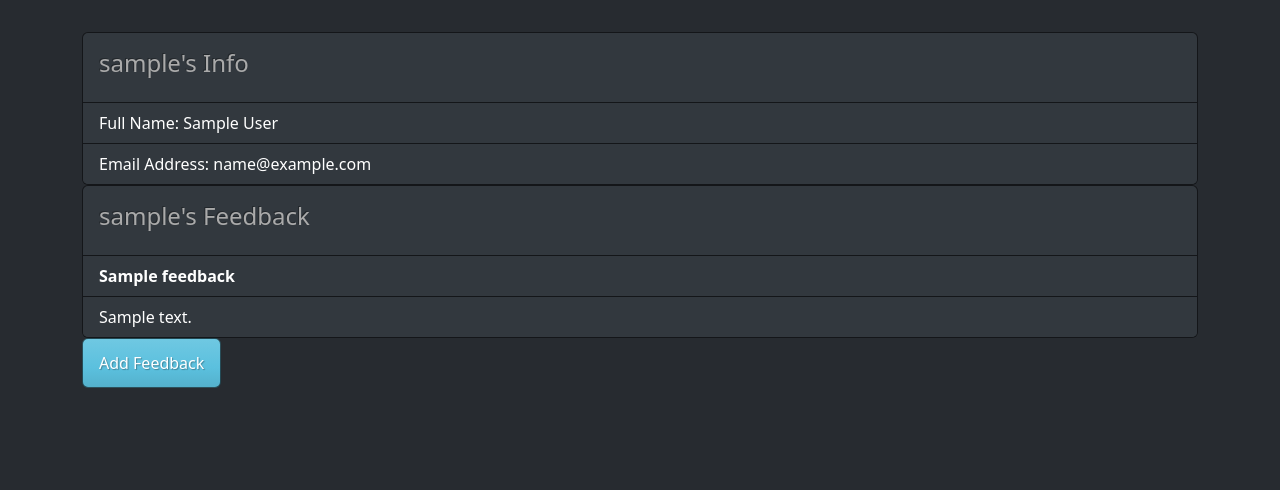
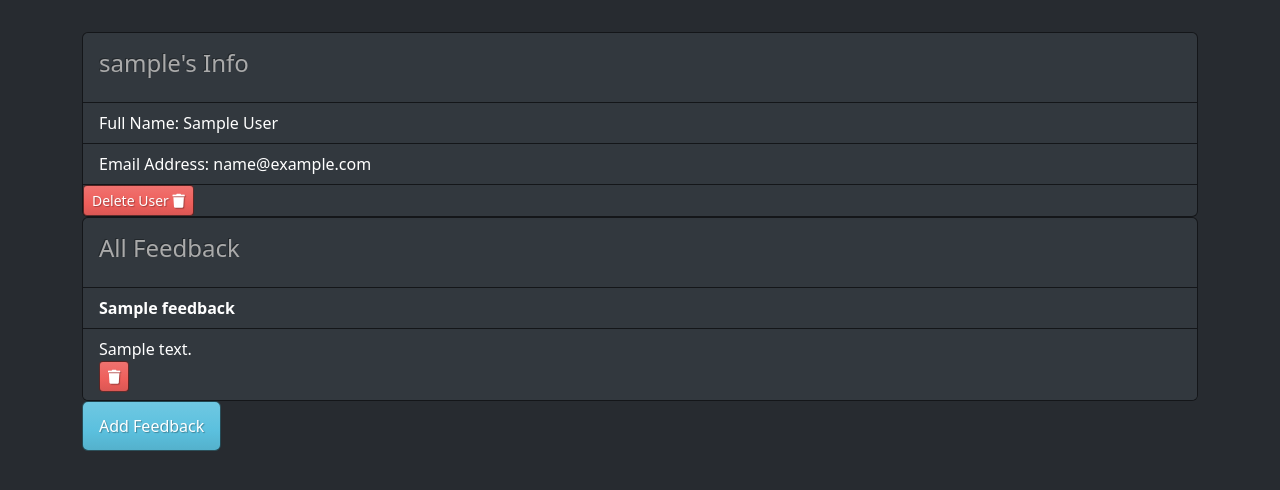
Before and after one commit to Beebops/Flask-Feedback-Exercise, a Flask app: a page that uses templates/base.html in a window 1280 px wide. Shown: the part 58-548 px from the top of the page. Run offline with Flask 3, Linux system fonts and the light colour scheme; the visitor is signed in with stand-in values (Sample User, id 1); tables that the repository leaves empty hold one stand-in row (values such as "Sample post"); some libraries are stand-ins or nearby versions.

Commit message:
added routes to delete user and user's feedback

```diff
--- a/app.py
+++ b/app.py
@@ -2,7 +2,7 @@ from flask import Flask, render_template, redirect, flash, session
 from flask_debugtoolbar import DebugToolbarExtension
 from models import db, connect_db, User, Feedback
 from forms import RegisterForm, UserLoginForm, FeedbackForm
-from sqlalchemy.exc import IntegrityError
+from sqlalchemy.exc import IntegrityError, SQLAlchemyError
 
 app = Flask(__name__)
 app.config['SECRET_KEY'] = 'mylittlesecret'
@@ -68,10 +68,37 @@ def register_user():
 
     return render_template('register_form.html', form=form)
 
+@app.route('/users/<username>/delete', methods=['POST'])
+def delete_user(username):
+    """Deletes a user and their associated feedback"""
+    print(f' ***** {username} ******')
+    if 'username' not in session:
+        flash("Please login first!", "danger")
+        return redirect('/')
+
+    if username != session['username']:
+        flash("You don't have permission to do that!", "danger")
+        return redirect('/')
+
+    try:
+        user = User.query.get_or_404(username)
+
+        # Delete the associated feedback using cascading deletion
+        db.session.delete(user)
+
+        db.session.commit()
+        flash("User and associated feedback deleted!", "info")
+        return redirect('/')
+    except SQLAlchemyError:
+        db.session.rollback()
+        flash("An error occurred while deleting the user and associated feedback.", "danger")
+        return redirect('/')
+
+
 @app.route('/users/<username>')
 def show_secret(username):
     """Shows the logged in User's secret information"""
-    if "username" not in session:
+    if "username" not in session or username != session['username']:
         flash("Please login first!", "danger")
         return redirect('/')
     user = User.query.get_or_404(username)
@@ -107,6 +134,24 @@ def submit_feedback(username):
         flash('Thank you for your feedback!', 'success')
         return redirect(f'/users/{username}')
 
+@app.route('/feedback/<feedback_id>/delete', methods=['POST'])
+def delete_feedback(feedback_id):
+    """Deletes the selected feedback of the logged in User"""
+    if 'username' not in session:
+        flash("Please login first!", "danger")
+        return redirect('/')
+
+    try:
+        feedback = Feedback.query.get_or_404(feedback_id)
+        db.session.delete(feedback)
+        db.session.commit()
+        flash("Feedback deleted!", "info")
+        return redirect(f'/users/{feedback.username}')
+    except SQLAlchemyError:
+        db.session.rollback()
+        flash("An error occurred while deleting the feedback.", "danger")
+        return redirect('/')
+
 
 
 
--- a/models.py
+++ b/models.py
@@ -41,6 +41,9 @@ class User(db.Model):
 
     last_name= db.Column(db.String(30), nullable=False)
 
+    all_feedback = db.relationship('Feedback', backref='users', lazy='dynamic')
+
+
     @classmethod
     def register(cls, username, password, email, first_name, last_name):
         """Register user w/hashed password & return user."""
--- a/templates/base.html
+++ b/templates/base.html
@@ -10,12 +10,7 @@ https://cdn.jsdelivr.net/npm/bootswatch@5.2.3/dist/slate/bootstrap.min.css
 "
       rel="stylesheet"
     />
-    <link
-      rel="stylesheet"
-      href="https://cdn.jsdelivr.net/npm/@fortawesome/fontawesome-free@6.2.1/css/fontawesome.min.css"
-      integrity="sha384-QYIZto+st3yW+o8+5OHfT6S482Zsvz2WfOzpFSXMF9zqeLcFV0/wlZpMtyFcZALm"
-      crossorigin="anonymous"
-    />
+    <link rel="stylesheet" href="https://cdnjs.cloudflare.com/ajax/libs/font-awesome/5.12.0/css/all.min.css">
     <title>{% block title %} {% endblock %}</title>
   </head>
   <body>
--- a/templates/secret.html
+++ b/templates/secret.html
@@ -10,16 +10,31 @@ content %}
     </li>
     <li class="list-group-item">Email Address: {{ user.email }}</li>
   </ul>
+  <form action="{{user.username}}/delete" method="POST">
+    <button class="btn btn-sm btn-danger">
+      Delete User
+      <i class="fas fa-trash"></i>
+    </button>
+  </form>
 </div>
 <div class="card">
   <div class="card-body">
-    <h4 class="card-title">{{user.username}}'s Feedback</h4>
+    <h4 class="card-title">All Feedback</h4>
   </div>
   <ul class="list-group list-group-flush">
-    {% for feedback in all_feedback %}
+    {% for feedback in all_feedback %} {% if session['username'] ==
+    feedback.username %}
     <li class="list-group-item fw-bold">{{ feedback.title }}</li>
-    <li class="list-group-item">{{ feedback.content }}</li>
-    {% endfor %}
+    <li class="list-group-item">
+      {{ feedback.content }}
+      <form action="/feedback/{{feedback.id}}/delete" method="POST">
+        <button class="btn btn-sm btn-danger">
+          <i class="fas fa-trash"></i>
+        </button>
+      </form>
+    </li>
+
+    {% endif %} {% endfor %}
   </ul>
 </div>
 <a href="/users/{{user.username}}/feedback/add" class="btn btn-info"
```
